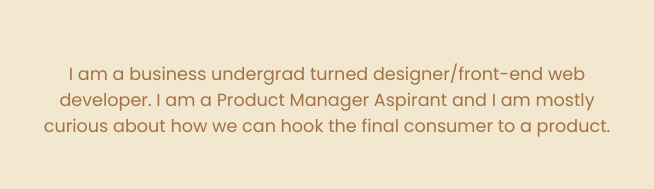
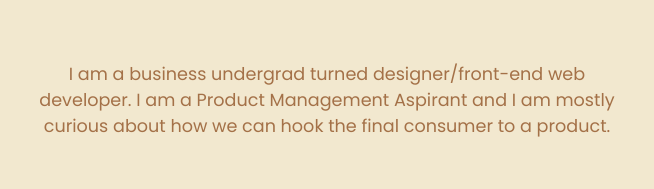
Before and after one commit to govinnnd/personal-website, a plain HTML site: page index.html in a window 1280 px wide. Shown: the part 1386-1575 px from the top of the page, 313-967 px from the left. Drawn offline with Linux system fonts and the light colour scheme.

Commit message:
Update index.html

```diff
--- a/index.html
+++ b/index.html
@@ -27,7 +27,7 @@
         <h2 class="about">Who am I?</h2>
         <img src="images/GovindPicture.png" alt="Profile-Picture" class="profile-pic">
         <hr class="hidden">
-        <p class="profile-content">I am a business undergrad turned designer/front-end web developer. I am a Product Manager Aspirant and I am mostly curious about how we can hook the final consumer to a product.</p>
+        <p class="profile-content">I am a business undergrad turned designer/front-end web developer. I am a Product Management Aspirant and I am mostly curious about how we can hook the final consumer to a product.</p>
         <hr class="profile-rule">
       </div>
       <div class="skills">
```
